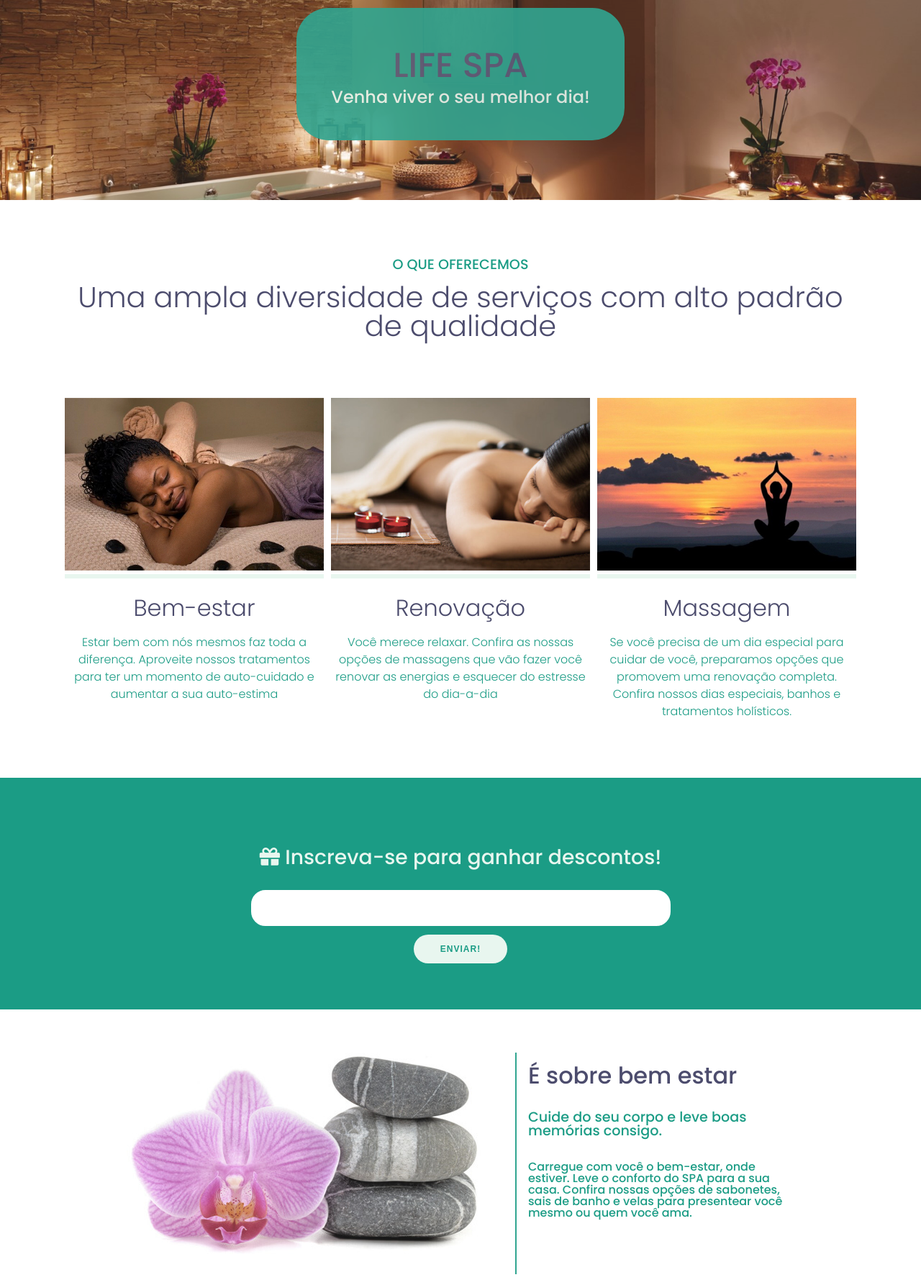
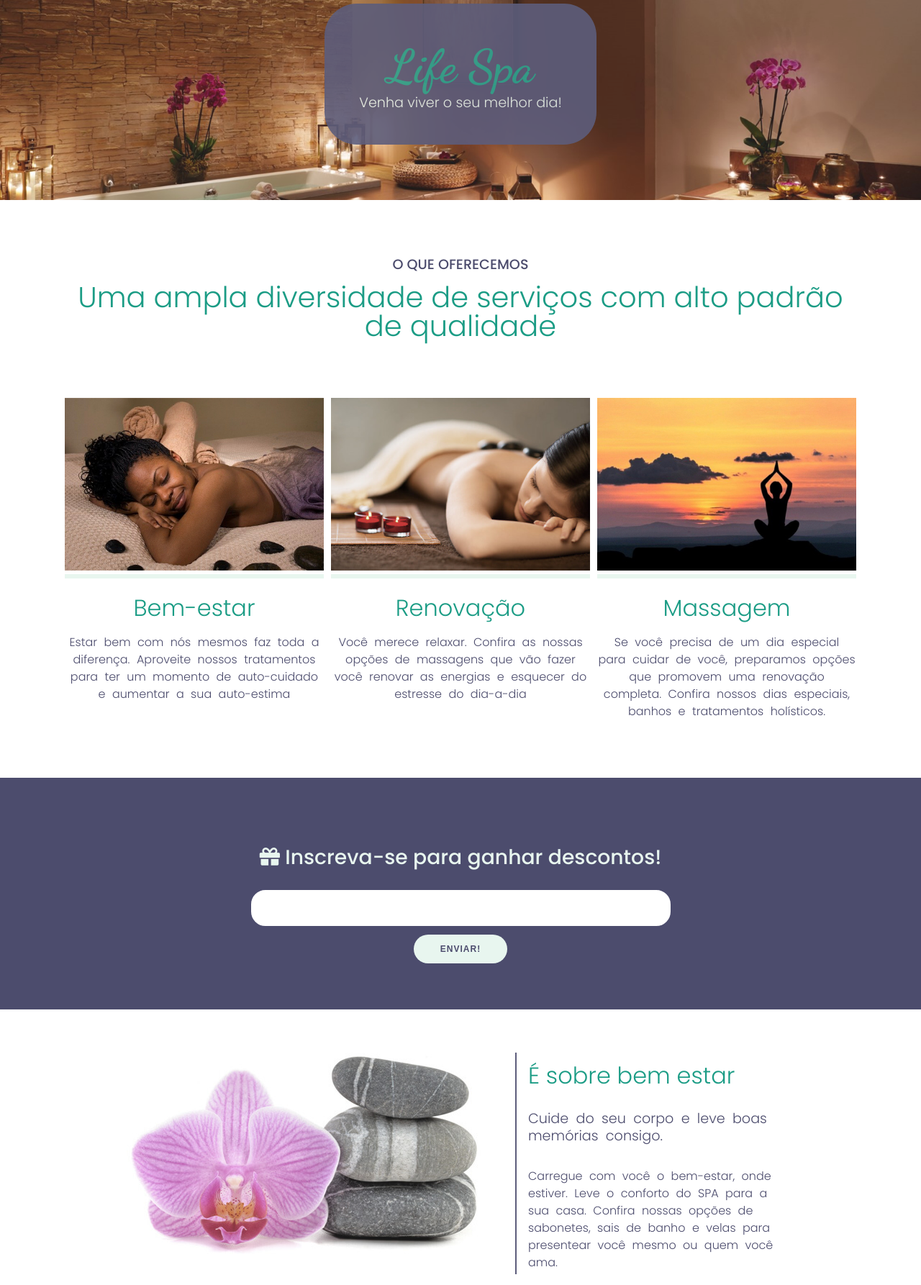
Before and after one commit to FellSilva/life-spa, a plain HTML site: page index.html in a window 1280 px wide. Shown: the part 120-1906 px from the top of the page at 72% size. Drawn offline with nearby package versions, Linux system fonts and the light colour scheme.

Commit message:
Add files via upload

```diff
--- a/index.html
+++ b/index.html
@@ -20,6 +20,11 @@
     <link rel="preconnect" href="https://fonts.googleapis.com">
     <link rel="preconnect" href="https://fonts.gstatic.com" crossorigin>
     <link href="https://fonts.googleapis.com/css2?family=Poppins:wght@300;500;700&display=swap" rel="stylesheet">
+    <link rel="preconnect" href="https://fonts.googleapis.com">
+    <link rel="preconnect" href="https://fonts.gstatic.com" crossorigin>
+    <link
+        href="https://fonts.googleapis.com/css2?family=Dancing+Script:wght@400;500;600;700&family=Poppins:wght@300;500;700&display=swap"
+        rel="stylesheet">
 </head>
 
 <body>
@@ -40,7 +45,7 @@
         </nav>
         <section class="banner">
             <div class="inner-banner">
-                <h1>LIFE SPA</h1>
+                <h1>Life Spa</h1>
                 <h2>Venha viver o seu melhor dia!</h2>
             </div>
         </section>
--- a/styles/abstract/_variables.scss
+++ b/styles/abstract/_variables.scss
@@ -1,11 +1,13 @@
 // Fontes
 $fonte: 'Poppins', sans-serif;
+$fonte-logo :'Dancing Script', cursive;
+
 
 
 // Cores
-$cor-primaria: #4C4C6D;
+$cor-primaria: #1B9C85;
 $cor-secundaria: #E8F6EF;
-$cor-terciaria: #1B9C85;
+$cor-terciaria: #4C4C6D;
 
 
 // tamanho das fontes
--- a/styles/componets/_banner.scss
+++ b/styles/componets/_banner.scss
@@ -14,15 +14,23 @@
         background-color: $cor-terciaria ;
         opacity: 0.9;
         border-radius: 45px;
-        h1{
-            font-size: $tamanho-do-texto;
+
+        h1 {
+            font-size: 4rem;
             color: $cor-primaria;
             text-align: center;
             padding: 0.5rem;
+            font-family: 'Dancing Script', cursive;
+            font-weight: bold;
+
+
         }
+
         h2 {
-            font-size: $tamanho-do-texto /2;
-            color:$cor-secundaria;
+            font-size: $tamanho-do-texto /2.5;
+            color: $cor-secundaria;
+            font-weight: 300;
+
         }
     }
 }
--- a/styles/componets/_end.scss
+++ b/styles/componets/_end.scss
@@ -25,7 +25,7 @@
 
         h3 {
             font-size: $tamanho-do-texto /1.5;
-            font-weight: 400;
+            font-weight: 300;
             color: $cor-primaria;
             margin-bottom: 2rem;
         }
@@ -34,15 +34,20 @@
 
     h4 {
         font-size: $tamanho-do-texto / 2.5;
-        font-weight: 400;
+        font-weight: 300;
         color: $cor-terciaria;
         margin-bottom: 2rem;
+        word-spacing: 5px;
+        line-height: 1.5rem;
 
     }
 
     p {
         font-size: $tamanho-do-texto /3;
         color: $cor-terciaria;
+        font-weight: 300;
+        word-spacing: 5px;
+        line-height: 1.5rem;
     }
 
 
--- a/styles/componets/_navbar.scss
+++ b/styles/componets/_navbar.scss
@@ -15,7 +15,7 @@ nav {
                 color: $cor-primaria;
 
                 &:hover {
-                    border-bottom: 2px solid $cor-secundaria;
+                    border-bottom: 2px solid $cor-terciaria;
                 }
             }
         }
--- a/styles/componets/_servicos.scss
+++ b/styles/componets/_servicos.scss
@@ -42,6 +42,7 @@
                 font-weight: 300;
                 color: $cor-terciaria;
                 line-height: 1.5rem;
+                word-spacing: 5px;
             }
 
             .img-container {
```
Also changed, not shown: styles/style.css, 1 other file.
